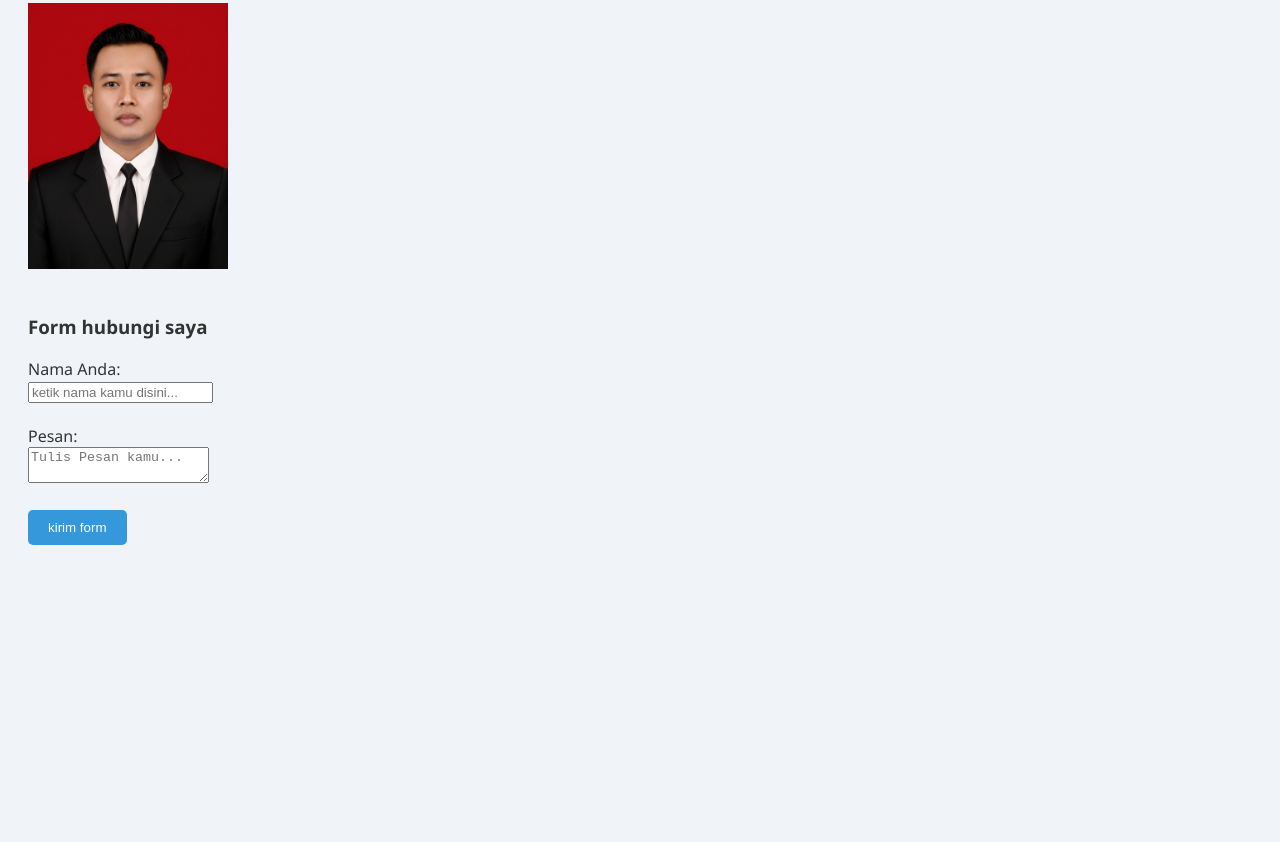
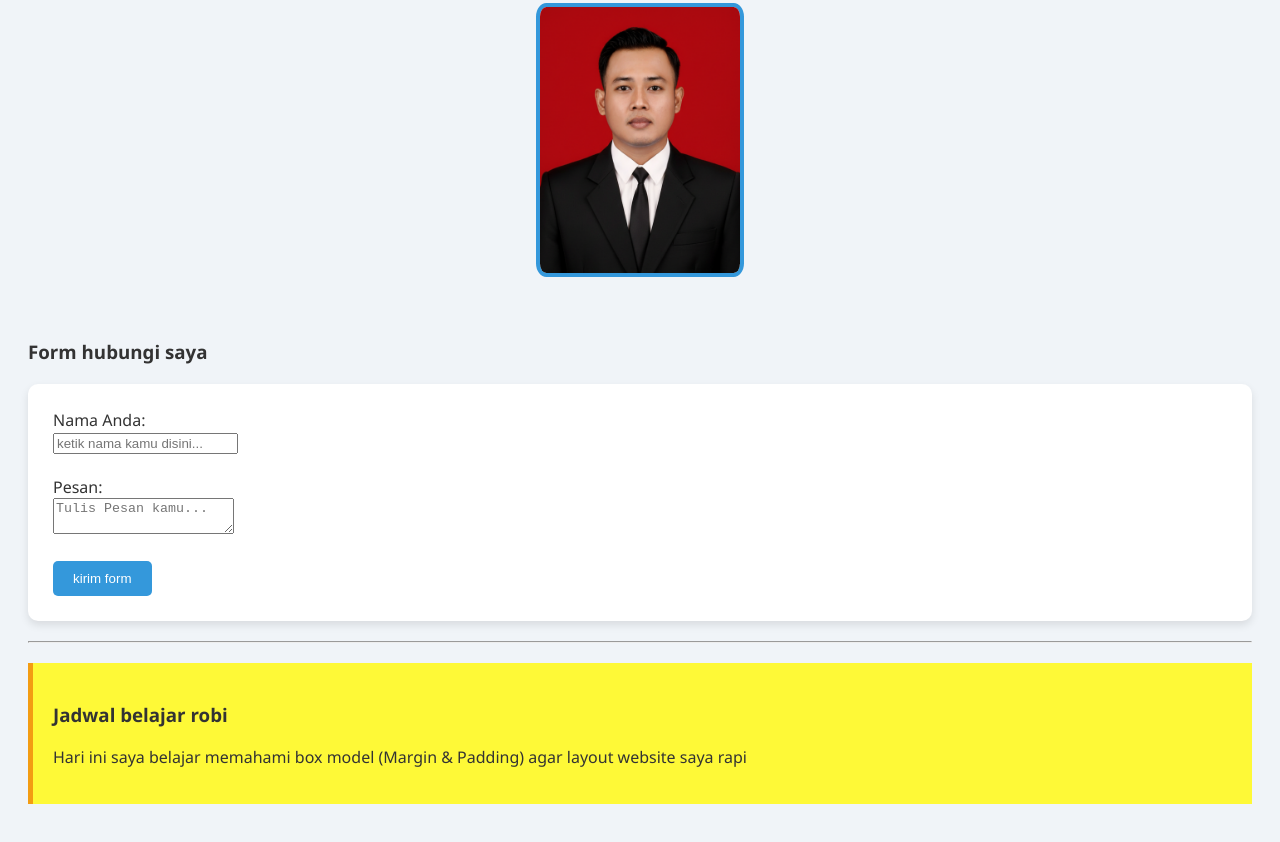
Before and after one commit to abdurrobielmansudri/bootcamp-fsd, a plain HTML site: page index.html in a window 1280 px wide. Shown: the part 534-1376 px from the top of the page. Before the commit the page ends 1107 px from the top, so only its background shows below. Drawn offline with Linux system fonts and the light colour scheme.

Commit message:
menambahkan kotak info belajar robi

```diff
--- a/index.html
+++ b/index.html
@@ -23,12 +23,12 @@
         <button onclick="alert('Halo Robi! Tombol ini berfungsi!')">Klik disini</button>
         <hr>
         <h3>Foto Profil</h3>
-        <img src="foto.png" alt="Foto Profil Robi" width="200">
+        <img src="foto.png" alt="Foto Profil Robi" width="200" class="poto-profil">
 
         <br><br>
 
         <h3>Form hubungi saya</h3>
-        <form>
+        <form class="form-kontak">
             <label>Nama Anda:</label><br>
             <input type="text" placeholder="ketik nama kamu disini...">
 
@@ -41,6 +41,12 @@
 
             <button type="submit">kirim form</button>
         </form>
+
+        <hr>
+        <div class="kotak-info">
+            <h3>Jadwal belajar robi</h3>
+            <p>Hari ini saya belajar memahami box model (Margin & Padding) agar layout website saya rapi</p>
+        </div>
     </body>
 
 </html>
--- a/style.css
+++ b/style.css
@@ -27,3 +27,27 @@ button {
 button:hover {
     background-color: #2980b9; /* Birunya berubah jadi agak gelap saat disentuh */
 }
+
+/* Mengatur poto profil agar berbentuk bulat dan posisinya di tengah */
+.poto-profil {
+    display: block;
+    margin: 0 auto; /*Rahasia membuat elemen kotak/gambar berada ditengah */
+    border-radius: 5%;  /*mengubah foto kotak menjadi bulat sempurna  */
+    border: 4px solid #3498db;  /* memberi bingkai warna biru disekeliling foto*/
+}
+
+/* Mengatur tampilkan kontak form agar rapi seperti kartu */
+.form-kontak {
+    background-color: white;
+    padding: 25px;  /* memberi jarak bagian dalam agar inputan tidak mepet ke dinding form*/
+    margin: 20px 0;  /* memberi jarak 20px dengan elemen diatas dan bawahnya*/
+    border-radius: 10px;  /* sudut kotak form dibuat melengkung halus*/
+    box-shadow: 0 4px 8px rgba(0,0,0,0.1);  /* efek bayangan halus agar form timbul*/
+}
+
+.kotak-info {
+    background-color: #fef937;
+    padding: 20px;
+    margin: 20px 0;
+    border-left: 5px solid #f39c12;
+}
```
